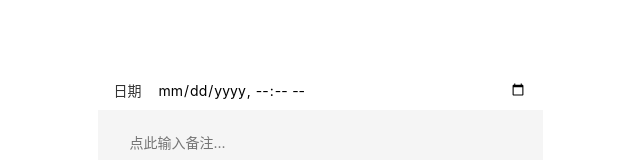
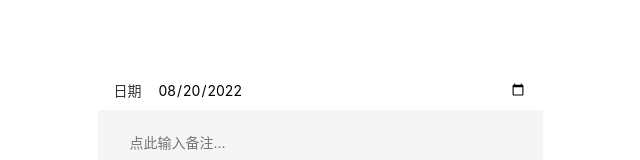
Before and after one commit to niuniu315/wangcai-2, a Vue app: page /#/money in a window 1280 px wide. Shown: the part 336-496 px from the top of the page, without its empty margins (320-960 px from the left). Built offline with nearby package versions, Linux system fonts and the light colour scheme.

Commit message:
完成日期选择

```diff
--- a/src/components/money/FormItem.vue
+++ b/src/components/money/FormItem.vue
@@ -2,10 +2,18 @@
   <div>
     <label class="formItem">
       <span class="name">{{ this.fieldName }}</span>
-      <input :type="type ||'text'"
-             :value="value"
-             @input="onValueChanged($event.target.value)"
-             :placeholder="placeholder">
+      <template v-if="type === 'date'">
+        <input :type="type ||'text'"
+               :value="x(value)"
+               @input="onValueChanged($event.target.value)"
+               :placeholder="placeholder">
+      </template>
+      <template v-else>
+        <input :type="type ||'text'"
+               :value="value"
+               @input="onValueChanged($event.target.value)"
+               :placeholder="placeholder">
+      </template>
     </label>
   </div>
 </template>
@@ -13,6 +21,7 @@
 <script lang="ts">
 import Vue from 'vue';
 import {Component, Prop} from 'vue-property-decorator';
+import dayjs from 'dayjs';
 
 @Component
 export default class FormItem extends Vue {
@@ -24,6 +33,9 @@ export default class FormItem extends Vue {
   // 监听获取value值
   onValueChanged(value: string) {
     this.$emit('update:value', value);
+  }
+  x(isoString: string) {
+    return dayjs(isoString).format('YYYY-MM-DD')
   }
 };
 </script>
--- a/src/views/Money.vue
+++ b/src/views/Money.vue
@@ -10,7 +10,7 @@
       </div>
       <div class="createAt">
         <FormItem field-name="日期"
-                  type="datetime-local"
+                  type="date"
                   placeholder="点此输入日期"
                   :value.sync="record.createdAt"/>
       </div>
```
